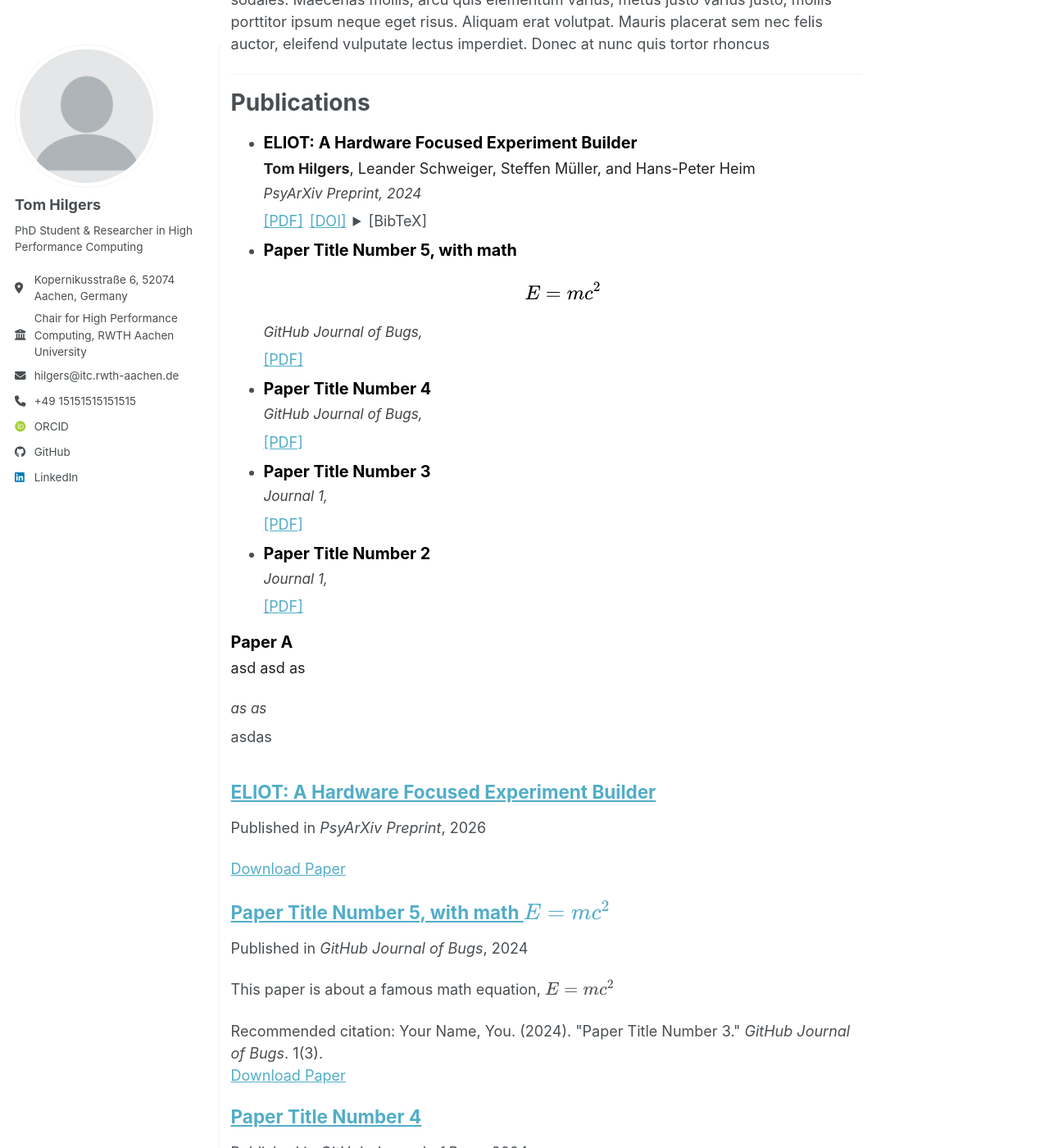
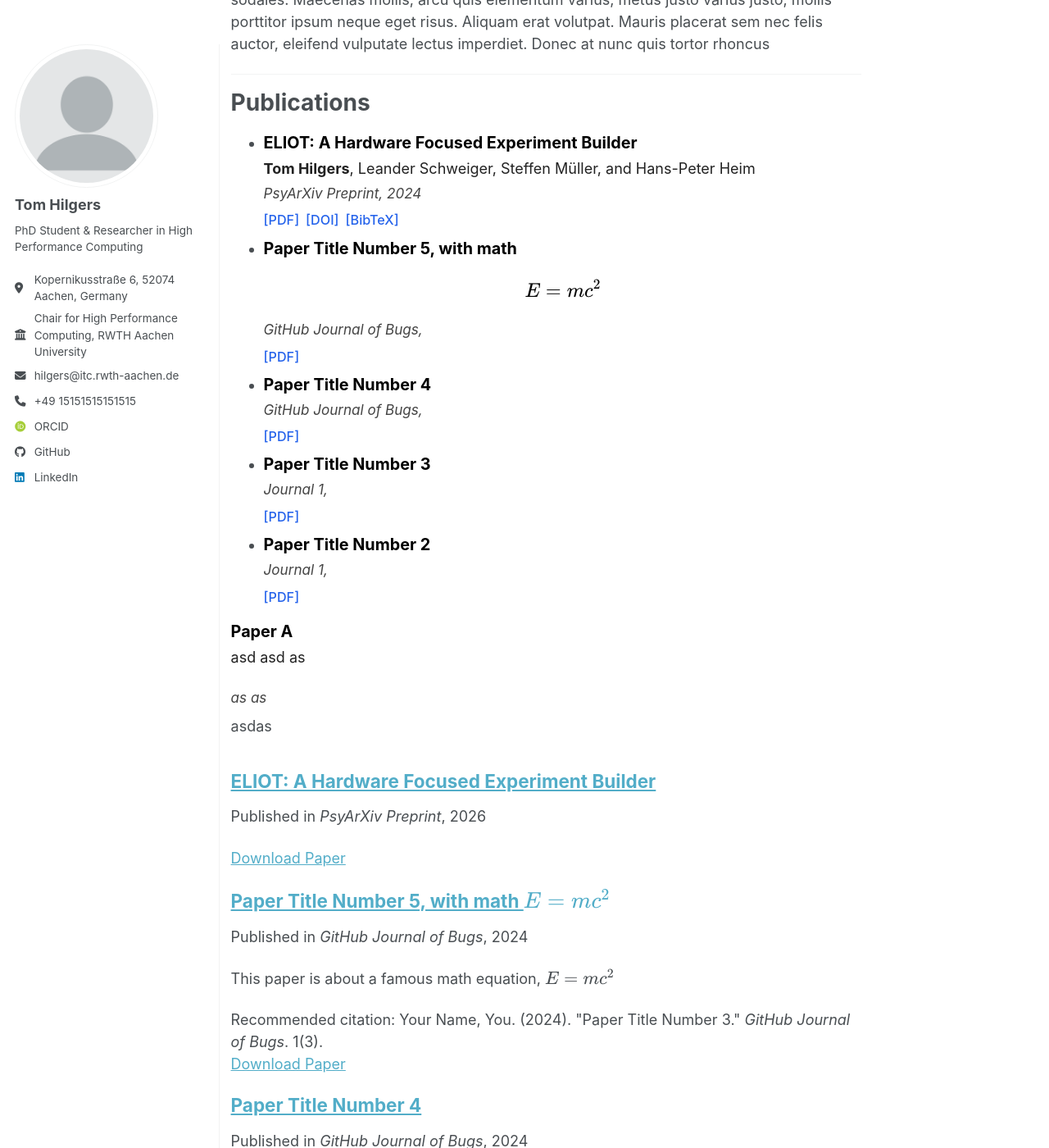
Before and after one commit to tomhilgers/tomhilgers.github.io, a Jekyll site: the page built from _pages/about.md, in a window 1280 px wide and 1400 px high, scrolled down 826 px. Shown: the whole window at 82% size. Built offline with Jekyll 4.4.1, drawn with Linux system fonts in a browser that asks for light colours; some web fonts are replaced; a script bundle is joined from its source files by our own code; library files that are not in the unit come from our copies.

Commit message:
Update main.scss

```diff
--- a/assets/css/main.scss
+++ b/assets/css/main.scss
@@ -86,17 +86,17 @@
    gap:8px;
    align-items:center;
 
-   .a {
+   a {
       text-decoration: none;
       font-size: 0.9em;
       color: #2563eb;
       font-weight:500;
    }
 
-   .details{
+   details{
       display: inline-block;
 
-      .summary{
+      summary{
          list-style: none;
          cursor: pointer;
          font-size: 0.9em;
@@ -104,7 +104,7 @@
          font-weight: 500;
       }
 
-      .pre{
+      pre{
          background: #f7fafc;
          border: 1px solid #edf2f7;
          padding: 15px;
```
